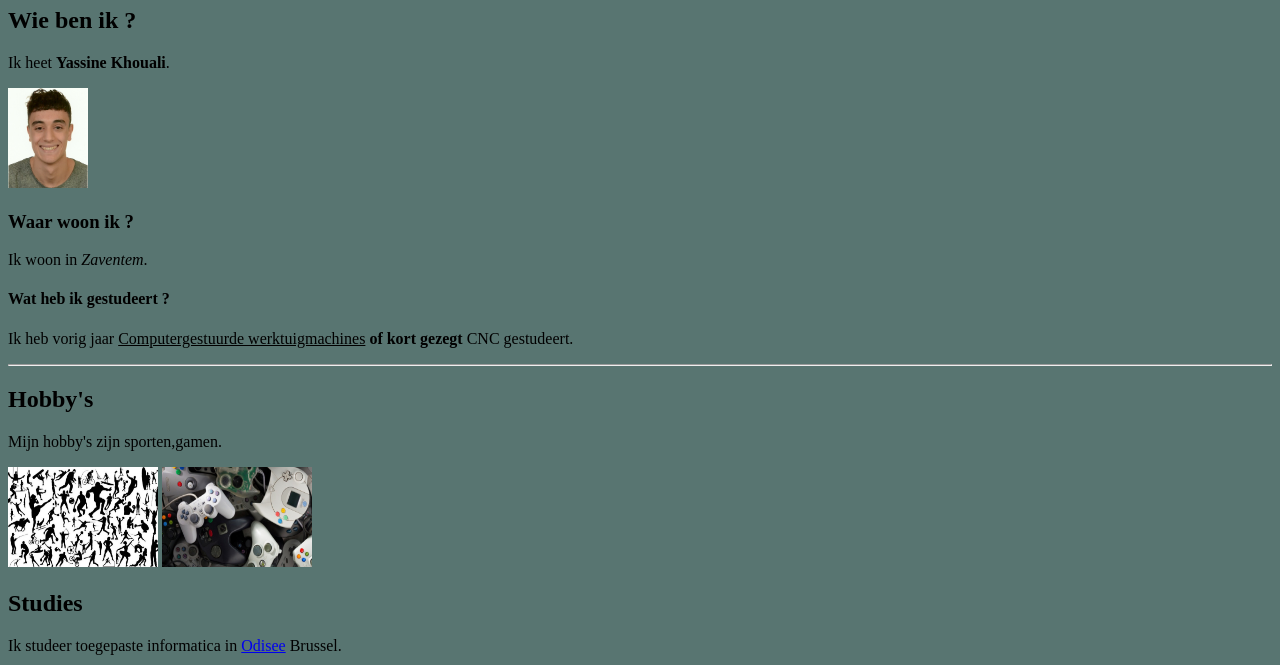
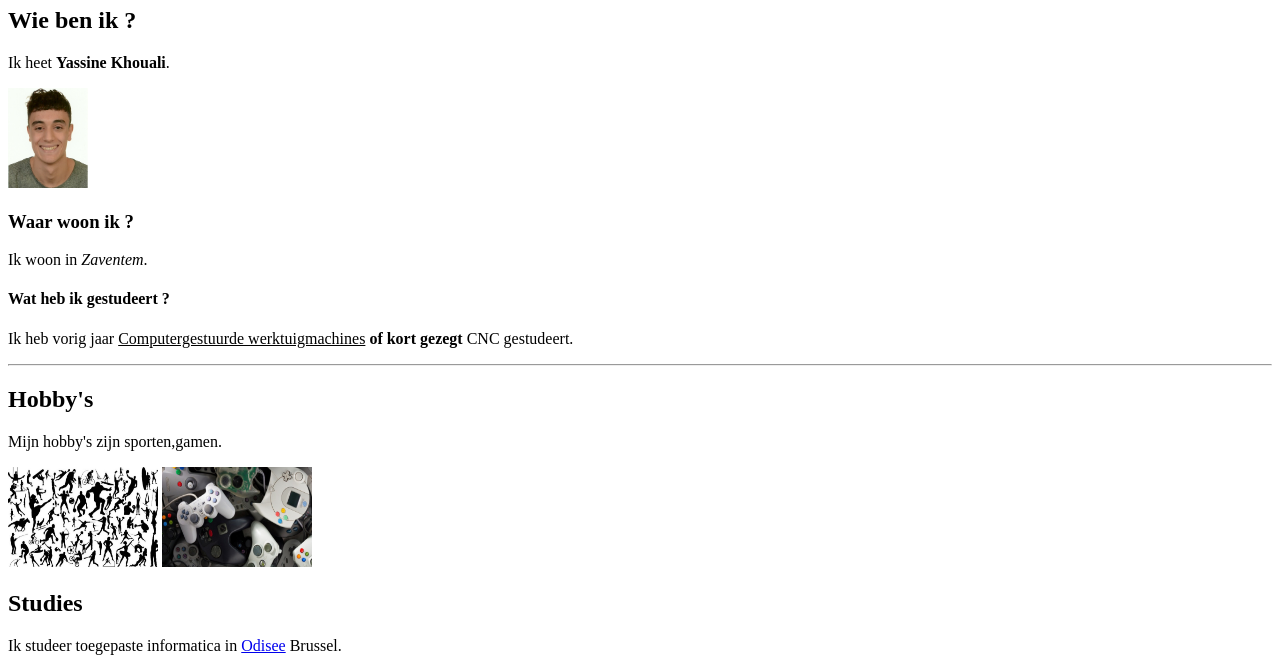
Before and after one commit to kyanetedalyravesh/MI1, a plain HTML site: page Les2/voorstelling_yassine_khoual.html in a window 1280 px wide. Shown: the part 73-738 px from the top of the page. Drawn offline with Linux system fonts and the light colour scheme.

Commit message:
Update voorstelling_yassine_khoual.html

```diff
--- a/Les2/voorstelling_yassine_khoual.html
+++ b/Les2/voorstelling_yassine_khoual.html
@@ -8,32 +8,33 @@
 		<title>Titel van de webpagina</title>
 
 	</head>
-<body bgcolor="#587571">
-
-	<body>
 <body>
 
+
+
      <h1>Voorstelling</h1>
+
      <h2>Wie ben ik ?</h2>
-        <p>Ik heet <strong>Yassine Khouali</strong>.<br></p> <img src="../IMG/scannen0002.jpg" alt="Yassine.Khouali" height="100" width="80">
+        <p>Ik heet <strong>Yassine Khouali</strong>.<br></p>
+        <img src="../IMG/scannen0002.jpg" alt="Yassine.Khouali" height="100" width="80">
+
      <h3>Waar woon ik ?</h3>
         <P>Ik woon in <em>Zaventem</em>.<br></P>
+
      <h4>Wat heb ik gestudeert ?</h4>
         <P>Ik heb vorig jaar <u>Computergestuurde werktuigmachines</u> <b>of kort gezegt</b> CNC gestudeert. </P>
      <hr>
+
      <h2>Hobby's</h2>
-        <p>Mijn hobby's zijn sporten,gamen.</p> <img src="../IMG/Sporten.jpg" alt="Sporten" height="100" width="150">
+        <p>Mijn hobby's zijn sporten,gamen.</p>
+          <img src="../IMG/Sporten.jpg" alt="Sporten" height="100" width="150">
           <img src="../IMG/consoles.jpg" alt="Consoles" height="100" width="150">
+
      <h2>Studies</h2>
+
         <p>Ik studeer toegepaste informatica in <a href="https://www.odisee.be/">Odisee</a> Brussel.</p>
           <img src="../IMG/Logo_odisee.png" alt="odisee" height="80" width="150">
 
 
-
-
-
-
-
-
 </body>
 </html>
```
Lines whose indentation alone changed are shown as unchanged.
